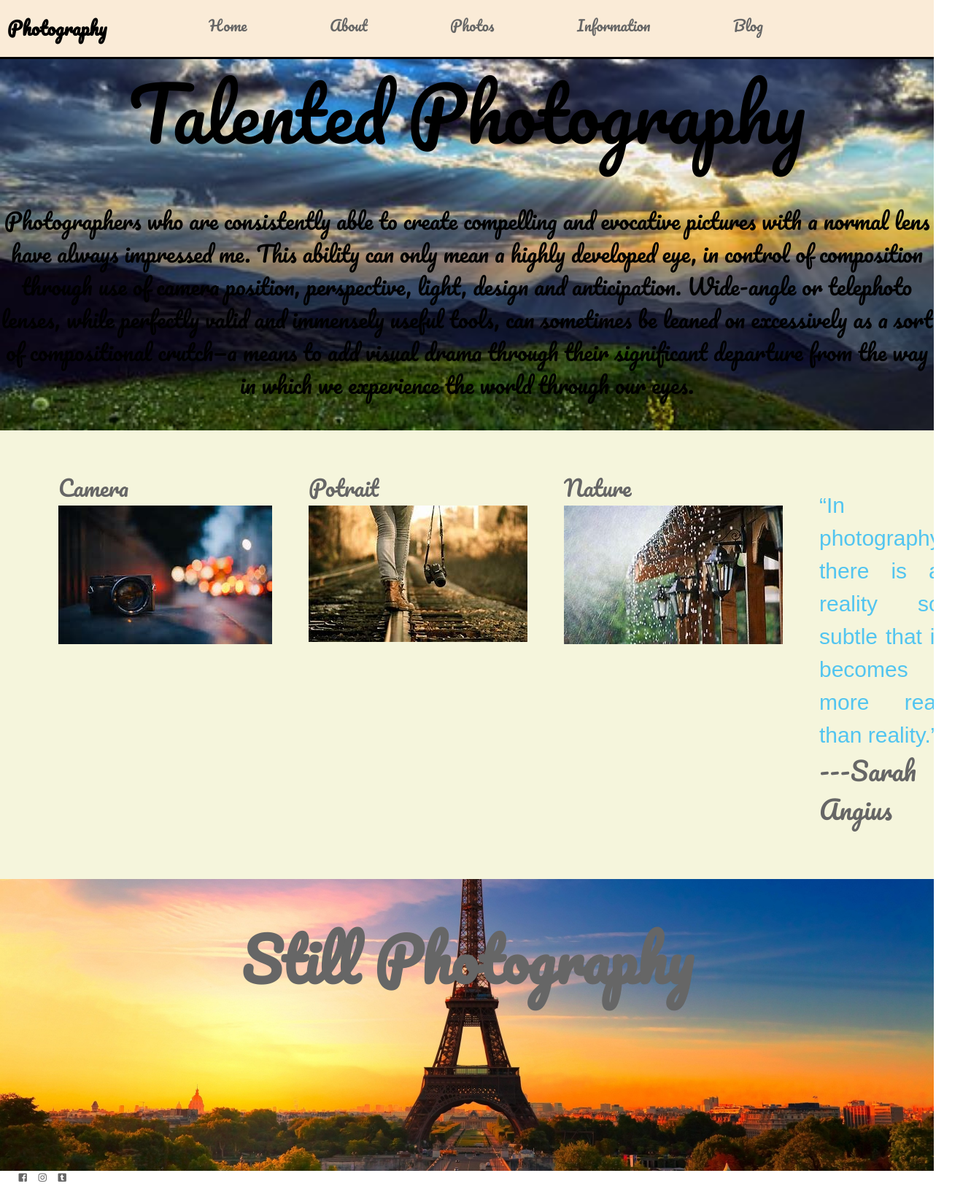
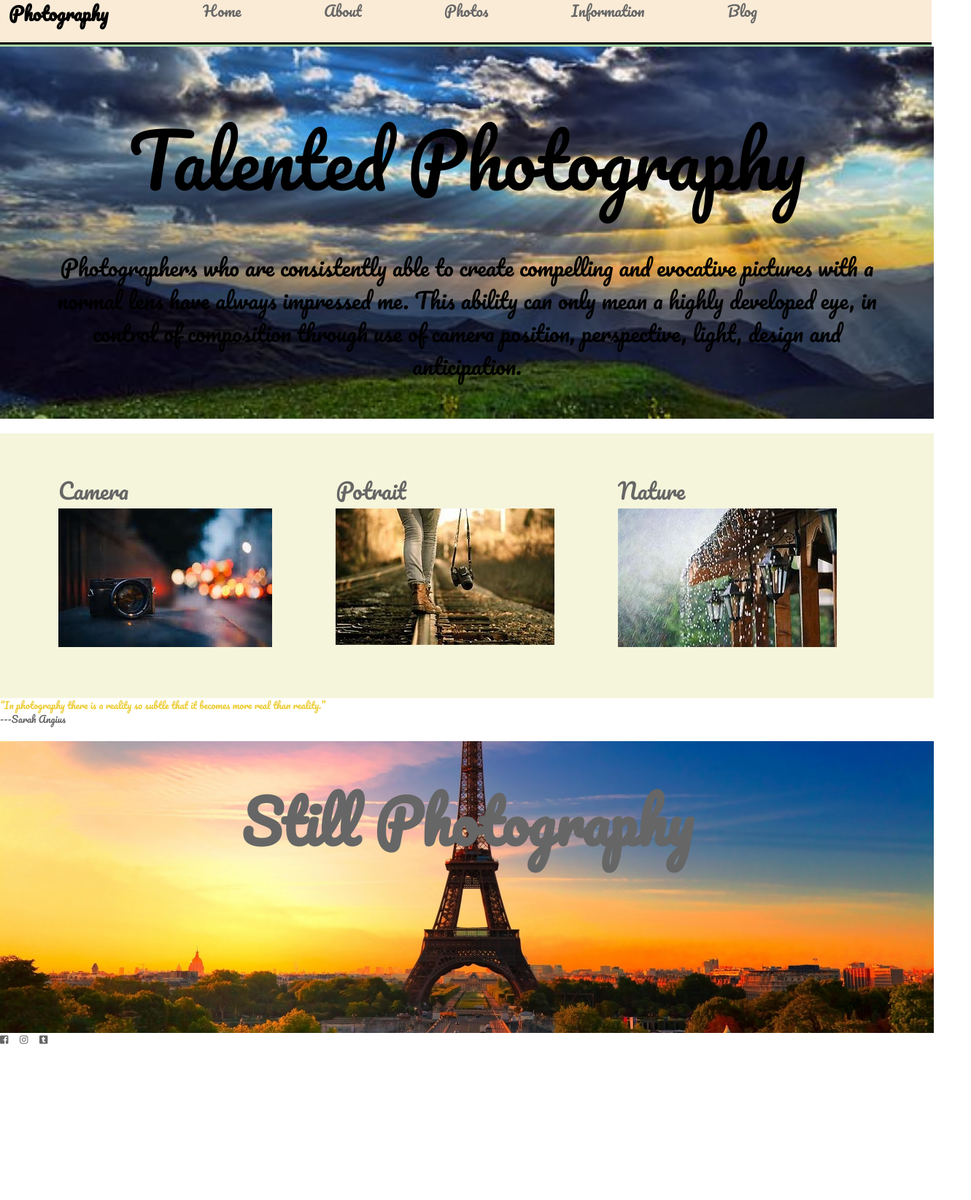
Before and after one commit to RachanSaini/html-demo, a plain HTML site: page Final assignment html/index.html in a window 1280 px wide. Shown: the whole page at 73% size, 1331 px wide, since content can reach past the window. After the commit the page ends 1456 px from the top, so only its background shows below. Drawn offline with Linux system fonts and the light colour scheme.

Commit message:
created min file.made final changes.

```diff
--- a/Final assignment html/css/assignment2.css
+++ b/Final assignment html/css/assignment2.css
@@ -0,0 +1,160 @@
+body{
+    margin: 0px;
+    overflow-x: hidden;
+    width: 100%;
+}
+.parallax{
+    position: relative;
+
+    background-attachment: fixed;
+    background-position: center;
+    background-repeat: no-repeat;
+    background-size: cover;
+    }
+.container {
+    margin-left: -3px;
+    background-color: rgba(158, 207, 158, 0.933);
+    font-family: 'Pacifico', cursive;
+    width: 100%;
+    height: 8%;
+    text-align: justify;
+    }
+.topbar{
+    position: fixed;
+    z-index: 999;
+    border-bottom: solid;
+    width: 100%;
+    background-color: antiquewhite;
+    display: inline;
+}
+header h1{
+    padding-left: 5px;
+    padding-right: 80px;
+    display: inline;
+
+}
+nav{
+    float: right;
+}
+nav li{
+    display: inline;
+}
+
+/* main starts*/
+
+.hero {
+    background-image: url("../img/nature.jpg");
+    height: 70%;
+    text-align: center;
+    color: black;
+    padding-top: 30px;
+    width: 100%;
+
+}
+.hero article{
+    text-align: center;
+    color: black;
+    opacity: 90;
+    font-family: 'Pacifico', cursive;
+    padding-top: 50px;
+    font-size: 100px;
+}
+.hero p{
+    text-align: center;
+    color: black;
+    opacity: 90;
+    font-family: 'Pacifico', cursive;
+    padding: 50px;
+    font-size: 30px;
+}
+
+
+
+/* section starts*/
+.change a{
+    font-size: 20px;
+    padding-right: 80px;
+}
+a{
+
+    text-decoration: none;
+    color: #666;
+}
+a:hover{
+    text-decoration: underline;
+    color: #b6b6b6;
+}
+.threeColumns {
+    color: #777;
+    background-color: beige;
+    padding: 50px 80px;
+    font-size: 35px;
+    text-align: justify;
+    display: flex;
+    overflow: hidden;
+    padding-right: 50px;
+    font-family: 'Pacifico', cursive;
+}
+
+
+.threeColumns img {
+    padding-right: 50px;
+}
+.threeColumns a{
+    font-size: 30px;
+}
+
+/* aside starts*/
+
+aside{
+    padding-top: 30px;
+}
+
+blockquote{
+    color: rgba(236, 200, 39, 0.933);
+    font-family: 'Pacifico', cursive;
+    font-size: 30px;
+}
+aside p{
+    color: #666;
+    font-family: 'Pacifico', cursive;
+
+
+}
+
+/* footer starts*/
+
+footer{
+    padding-left: 2%;
+    padding-right: 2%;
+    height: 40px;
+    position: relative;
+    bottom: 0;
+    width: 100%;
+    display: block;
+}
+
+.more {
+        background-image: url("../img/paris.jpg");
+        min-height: 400px;
+
+        }
+
+
+.more h2{
+    font-family: 'Pacifico', cursive;
+    padding-top: 50px;
+    font-size: 80px;
+    color: #666;
+    text-align: center;
+    z-index: 999;
+}
+.more p{
+    font-family: 'Pacifico', cursive;
+    padding-top: 50px;
+    font-size: 25px;
+}
+
+.item i{
+    padding-right: 12px;
+}
--- a/Final assignment html/index.html
+++ b/Final assignment html/index.html
@@ -2,159 +2,20 @@
 <html>
 <head>
     <meta charset="utf-8" />
+    <meta http-equiv="X-UA-Compatible" content="IE=edge">
+
     <title>Assignment 2</title>
+    <meta name="viewport" content="width=device-width, initial-scale=1">
+
     <link href="https://fonts.googleapis.com/css?family=Pacifico" rel="stylesheet">
+    <link rel="stylesheet" type="text/css" media="screen" href="css/assignment2.css" />
     <link rel="stylesheet" href="http://localhost:8080/html/Final%20assignment%20html/css/960_12_col.css" />
     <link rel="stylesheet" href="http://localhost:8080/html/Final%20assignment%20html/css/reset.css" />
     <link rel="stylesheet" href="http://localhost:8080/html/Final%20assignment%20html/css/text.css" />
     <link rel="stylesheet" href="https://use.fontawesome.com/releases/v5.5.0/css/all.css" integrity="sha384-B4dIYHKNBt8Bc12p+WXckhzcICo0wtJAoU8YZTY5qE0Id1GSseTk6S+L3BlXeVIU" crossorigin="anonymous">
     <link href="http://localhost:8080/html/Final%20assignment%20html/img/" />
 
-    <style>
 
-
-        .parallax{
-        position: relative;
-
-        background-attachment: fixed;
-        background-position: center;
-        background-repeat: no-repeat;
-        background-size: cover;
-    }
-
-    .topbar{
-        position: fixed;
-        padding-top: 20px;
-        z-index: 999;
-        border-bottom: solid;
-        width: 100%;
-        background-color: antiquewhite;
-    }
-    h1{
-        padding-right: 90px;
-    }
-
-    .container {
-        background-color: rgba(158, 207, 158, 0.933);
-        font-family: 'Pacifico', cursive;
-        width: 100%;
-        text-align: justify;
-
-    }
-
-    nav li{
-        display: inline;
-    }
-
-
-
-    .hero {
-        background-image: url(img/nature.jpg);
-        min-height: 70%;
-        text-align: center;
-        color: black;
-        padding-top: 30px;
-
-    }
-    article{
-        text-align: center;
-        color: black;
-        opacity: 90;
-        font-family: 'Pacifico', cursive;
-        padding-top: 50px;
-        font-size: 100px;
-    }
-    .hero p{
-        text-align: center;
-        color: black;
-        opacity: 90;
-        font-family: 'Pacifico', cursive;
-        padding-top: 50px;
-        font-size: 30px;
-    }
-    .change a{
-        font-size: 20px;
-        padding-right: 80px;
-    }
-    a{
-
-        text-decoration: none;
-        color: #666;
-    }
-    a:hover{
-        text-decoration: underline;
-        color: #b6b6b6;
-    }
-    .threeColumns {
-        color: #777;
-        background-color: beige;
-        padding: 50px 80px;
-        font-size: 35px;
-        text-align: justify;
-        display: flex;
-        overflow: hidden;
-        padding-right: 50px;
-        font-family: 'Pacifico', cursive;
-    }
-
-
-    .threeColumns img {
-        padding-right: 50px;
-    }
-    .threeColumns a{
-        font-size: 30px;
-    }
-    aside{
-        padding-top: 30px;
-    }
-
-    blockquote{
-        color: rgba(70, 193, 241, 0.933);
-        font-family: sans-serif;
-        font-size: 30px;
-    }
-    aside p{
-        color: #666;
-    }
-    footer{
-        padding-right: 20px;
-        height: 40px;
-    }
-
-    .more {
-            background-image: url(img/paris.jpg);
-            min-height: 400px;
-
-
-            }
-
-
-    .more h2{
-        font-family: 'Pacifico', cursive;
-        padding-top: 50px;
-        font-size: 80px;
-        color: #666;
-        text-align: center;
-        z-index: 999;
-    }
-    .more p{
-        font-family: 'Pacifico', cursive;
-        padding-top: 50px;
-        font-size: 25px;
-    }
-    footer{
-        padding-left: 2%;
-        padding-right: 2%;
-        position: relative;
-        bottom: 0;
-        width: 100%;
-        display: block;
-    }
-    .item i{
-        padding-right: 12px;
-    }
-
-    </style>
 
 
 </head>
@@ -174,35 +35,46 @@
             </nav>
         </header>
     </div>
-
+    <main>
     <div class="hero parallax">
         <article>Talented Photography</article>
         <p>
-                Photographers who are consistently able to create compelling and evocative pictures with a normal lens have always impressed me. This ability can only mean a highly developed eye, in control of composition through use of camera position, perspective, light, design and anticipation. Wide-angle or telephoto lenses, while perfectly valid and immensely useful tools, can sometimes be leaned on excessively as a sort of compositional crutch—a means to add visual drama through their significant departure from the way in which we experience the world through our eyes.
+                Photographers who are consistently able to create compelling and evocative pictures with a normal lens have always impressed me. This ability can only mean a highly developed eye, in control of composition through use of camera position, perspective, light, design and anticipation.
         </p>
     </div>
+    </main>
 
-
+    <section>
     <div class="threeColumns">
+        <article>
             <figure>
                 <a href="#">Camera</a>
                 <img src="img/photo1.jpg"/>
             </figure>
+        </article>
+        <article>
             <figure>
                 <a href="#">Potrait</a>
                 <img src="img/photo2.jpg"/>
 
             </figure>
+        </article>
+        <article>
             <figure>
                 <a href="#">Nature</a>
                 <img src="img/photo3.jpg"/>
             </figure>
+        </article>
 
-            <aside>
-                <blockquote>“In photography there is a reality so subtle that it becomes more real than reality.”</blockquote>
-                <p>---Sarah Angius</p>
-            </aside>
+
     </div>
+    </section>
+    <aside>
+            <blockquote>“In photography there is a reality so subtle that it becomes more real than reality.”</blockquote>
+            <p>---Sarah Angius</p>
+    </aside>
+
+
     <div class="more parallax">
 
 
```
Also changed, not shown: Final assignment html/css/assignment2.min.css (added).
